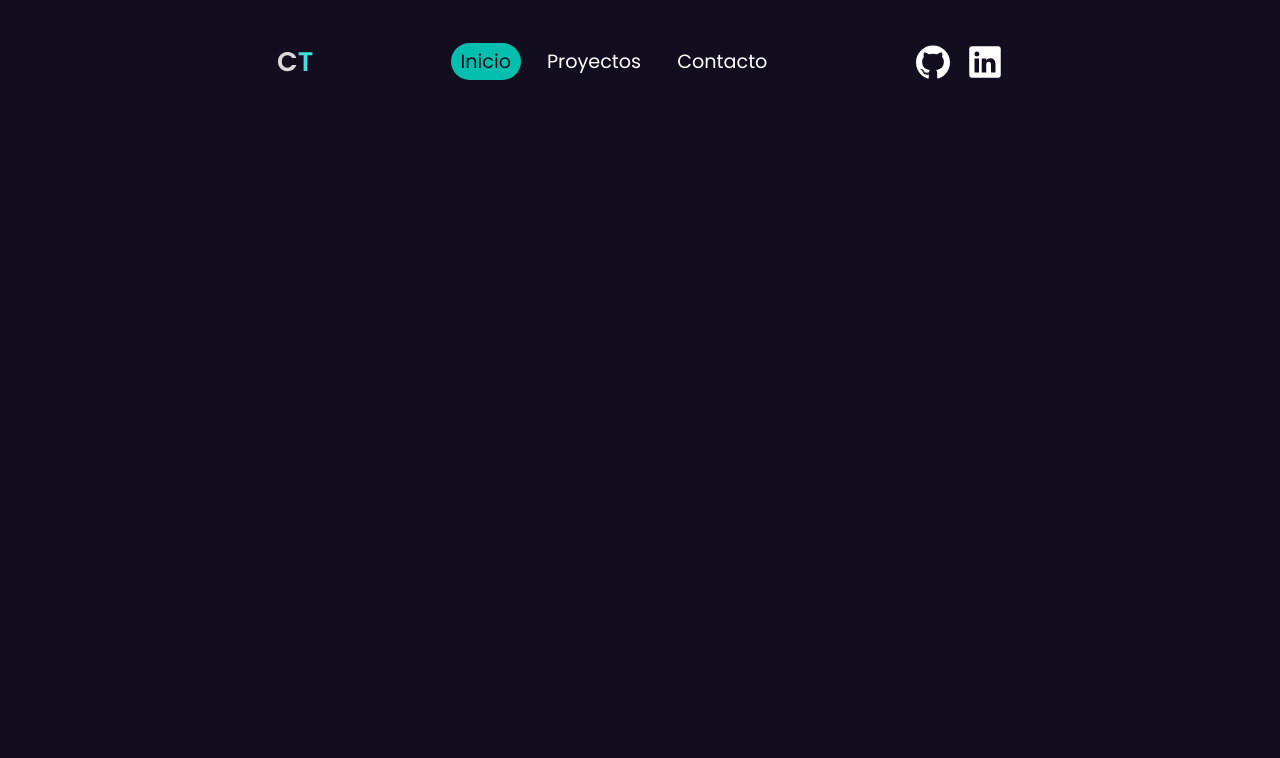
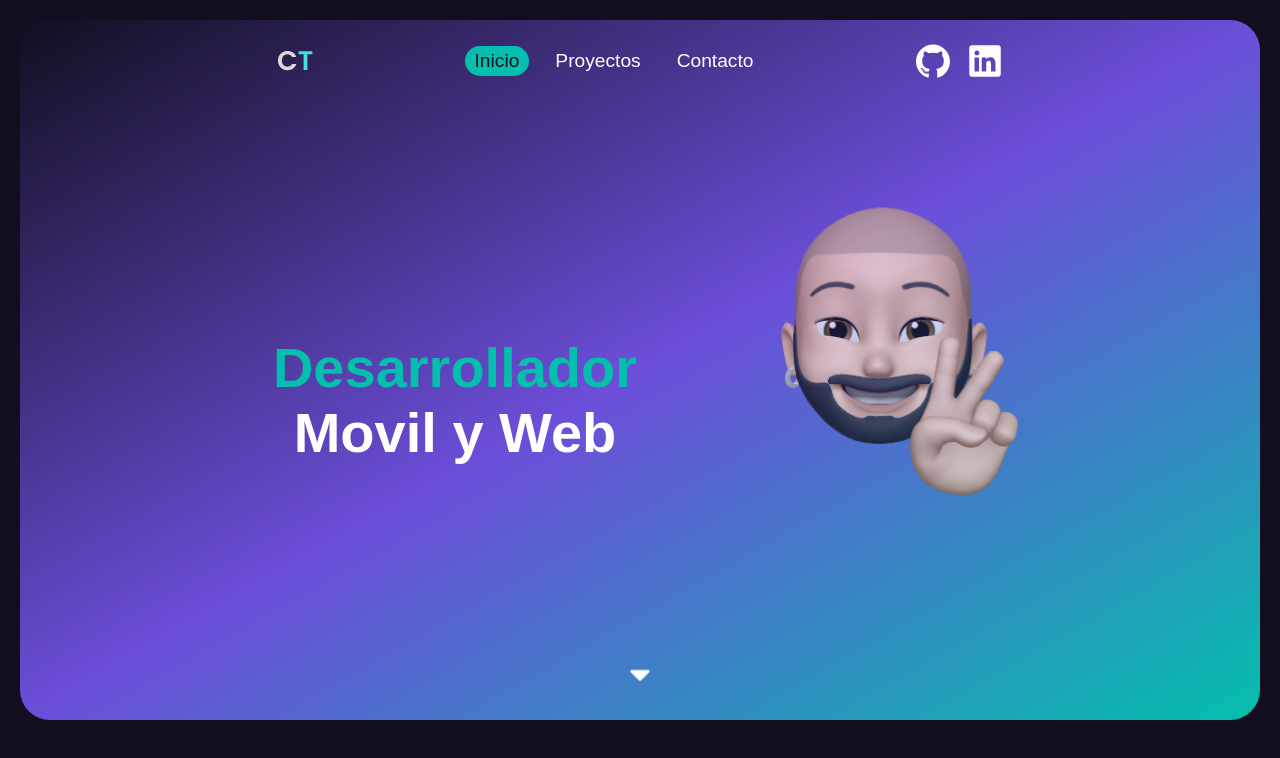
Before and after one commit to Cesart18/ctdev, an Astro site: page / in a window 1280 px wide. Built offline with nearby package versions, Linux system fonts and the light colour scheme; Astro itself is replaced by a stand-in of ours; a web font is replaced by a local one.

Commit message:
agregue el hero y lo optimice par web y mobile

```diff
--- a/package.json
+++ b/package.json
@@ -13,6 +13,7 @@
     "@astrojs/check": "^0.5.10",
     "@fontsource/poppins": "^5.0.13",
     "astro": "^4.5.12",
+    "typed.js": "^2.1.0",
     "typescript": "^5.4.3"
   }
 }
--- a/src/components/NavBar.astro
+++ b/src/components/NavBar.astro
@@ -45,6 +45,7 @@ import NavBarLinks from "./NavBarLinks.astro";
         margin: auto;
         z-index: 2000;
         max-width: 600px;
+        transition: all .5s ease-in-out;
     }
     .nav{
         display: flex;
@@ -60,7 +61,7 @@ import NavBarLinks from "./NavBarLinks.astro";
         display: none;
     }
     .navigation-m{
-        margin-top: 10px;
+
         display: flex;
         justify-content: center;
         align-items: center;
@@ -79,6 +80,7 @@ import NavBarLinks from "./NavBarLinks.astro";
     @media screen and (min-width: 768px) and (max-width: 1023px){
         nav{
             max-width: 680px;
+            top: 16px;
         }
     }
 
--- a/src/components/NavBarLinks.astro
+++ b/src/components/NavBarLinks.astro
@@ -22,8 +22,10 @@ const isActive = href === pathname || href === '/' + subpath?.[0];
         padding: 4px 10px;
 		border-radius: 20px;
 		transition: background-color .3s ease-in-out;
+		font-weight: 300;
 	}
 	a.active {
+		font-weight: 500;
 		color: var(--bg-color);
 		background-color: var(--primary);
 	}
--- a/src/pages/index.astro
+++ b/src/pages/index.astro
@@ -1,7 +1,9 @@
 ---
 import Layout from '../layouts/Layout.astro';
+import Hero from '../sections/Hero.astro';
 
 ---
 
 <Layout title="Welcome to Astro.">
+    <Hero/>
 </Layout>
--- /dev/null
+++ b/src/sections/Hero.astro
@@ -0,0 +1,155 @@
+---
+import { Image } from "astro:assets";
+
+
+---
+
+<section>
+
+        <div class="hero">
+            <div class="memoji">
+                <Image src={'/images/programador.png'} alt={'memoji'} width={200} height={200} loading={'eager'} />
+            </div>
+        <h1></h1>
+        </div>
+        <a href="#about" class="arrow">
+
+        </a>
+</section>
+<style>
+    section{
+        width: 100%;
+        box-sizing: border-box;
+        display: flex;
+        flex-direction: column;
+        align-items: center;
+        padding: 110px 20px 10px 20px;
+        border-radius: 30px;
+        background: linear-gradient(
+            to bottom right, var(--bg-color) ,var(--secondary), var(--primary)
+        );
+        gap: 100px;
+    }
+
+    .hero{
+        display: flex;
+        flex-direction: column;
+        align-items: center;
+        gap: 50px;
+    }
+
+    h1{
+        max-width: 220px;
+        /* line-height: 50px; */
+        text-align: center;
+        min-height: 100px;
+    }
+    img{
+        width: 100%;
+        animation: show-in 1s ease-in-out ;
+    }
+    .memoji{
+        width: 200px;
+        min-height: 260px;
+        height: 100%;
+    }
+    .arrow{
+        min-height: 50px;
+        animation: pulse 1s linear infinite;
+    }
+
+    @media (min-width: 768px) {
+        section{
+            padding: 180px 20px 10px 20px;
+            gap: 60px;
+        }
+        .hero{
+            flex-direction: row-reverse;
+            gap: 120px;
+        }
+        .memoji{
+            width: 250px;
+            min-height: 400px;
+        }
+        h1{
+            min-width: 400px;
+            max-width: 400px;
+        }
+        .arrow:hover{
+            filter: opacity(.8);
+        }
+    }
+    @keyframes show-in {
+        from{
+            scale: .2;
+            opacity: 0;
+        }
+
+        to{
+            scale: 1;
+            opacity: 1;
+        }
+
+    }
+    @keyframes slide-in {
+        from{
+            scale: .8;
+            opacity: 0;
+        }
+
+        to{
+            scale: 1;
+            opacity: 1;
+        }
+
+    }
+
+    @keyframes pulse {
+        0%{
+            scale: 1;
+        }
+        50%{
+            scale: 1.105;
+        }
+        100%{
+            scale: 1;
+        }
+    }
+
+    @keyframes arrow-up {
+        0%{
+            transform: translateY(-200px);
+            opacity: 0;
+        }
+        100%{
+            transform: translateY(0);
+            opacity: 1;
+        }
+    }
+
+</style>
+
+<script>
+    import Typed from 'typed.js';
+    const memoji = document.querySelector('.memoji');
+    const arrow = document.querySelector('.arrow');
+    const typed = new Typed('h1', {
+  strings: ['<span style="color:var(--primary)" >Desarrollador<span> <span style="color:white">Movil y Web<span>',],
+  typeSpeed: 80,
+  autoInsertCss: true,
+  showCursor: false
+});
+
+
+    typed.stop();
+    setTimeout( () => typed.start() , 1000);
+
+    setTimeout( () => {
+        memoji!.innerHTML = `<img src='/images/peace.png' alt='memoji' width='200px' height='200px' loading='eager' style="animation: slide-in 2s ease-in-out; width: 100%" >`;
+    },4200 )
+
+    setTimeout(() => {
+        arrow!.innerHTML = `<img src='/icons/arrow-down.svg' alt='arrow down' width='30px' height='30px' loading='eager' style="animation: arrow-up 1s ease-in-out" >`
+    }, 4300)
+
+</script>
--- a/src/style/global.css
+++ b/src/style/global.css
@@ -1,3 +1,52 @@
+@font-face {
+    font-family: 'Poppins';
+    font-style: normal;
+    font-display: auto;
+    font-weight: 300;
+    src: url(https://cdn.jsdelivr.net/fontsource/fonts/poppins@latest/latin-300-normal.woff2) format('woff2'), url(https://cdn.jsdelivr.net/fontsource/fonts/poppins@latest/latin-300-normal.woff) format('woff');
+    unicode-range: U+0000-00FF,U+0131,U+0152-0153,U+02BB-02BC,U+02C6,U+02DA,U+02DC,U+0304,U+0308,U+0329,U+2000-206F,U+2074,U+20AC,U+2122,U+2191,U+2193,U+2212,U+2215,U+FEFF,U+FFFD;
+  }
+
+
+  @font-face {
+    font-family: 'Poppins';
+    font-style: normal;
+    font-display: auto;
+    font-weight: 400;
+    src: url(https://cdn.jsdelivr.net/fontsource/fonts/poppins@latest/latin-400-normal.woff2) format('woff2'), url(https://cdn.jsdelivr.net/fontsource/fonts/poppins@latest/latin-400-normal.woff) format('woff');
+    unicode-range: U+0000-00FF,U+0131,U+0152-0153,U+02BB-02BC,U+02C6,U+02DA,U+02DC,U+0304,U+0308,U+0329,U+2000-206F,U+2074,U+20AC,U+2122,U+2191,U+2193,U+2212,U+2215,U+FEFF,U+FFFD;
+  }
+
+
+  @font-face {
+    font-family: 'Poppins';
+    font-style: normal;
+    font-display: auto;
+    font-weight: 500;
+    src: url(https://cdn.jsdelivr.net/fontsource/fonts/poppins@latest/latin-500-normal.woff2) format('woff2'), url(https://cdn.jsdelivr.net/fontsource/fonts/poppins@latest/latin-500-normal.woff) format('woff');
+    unicode-range: U+0000-00FF,U+0131,U+0152-0153,U+02BB-02BC,U+02C6,U+02DA,U+02DC,U+0304,U+0308,U+0329,U+2000-206F,U+2074,U+20AC,U+2122,U+2191,U+2193,U+2212,U+2215,U+FEFF,U+FFFD;
+  }
+
+
+  @font-face {
+    font-family: 'Poppins';
+    font-style: normal;
+    font-display: auto;
+    font-weight: 600;
+    src: url(https://cdn.jsdelivr.net/fontsource/fonts/poppins@latest/latin-600-normal.woff2) format('woff2'), url(https://cdn.jsdelivr.net/fontsource/fonts/poppins@latest/latin-600-normal.woff) format('woff');
+    unicode-range: U+0000-00FF,U+0131,U+0152-0153,U+02BB-02BC,U+02C6,U+02DA,U+02DC,U+0304,U+0308,U+0329,U+2000-206F,U+2074,U+20AC,U+2122,U+2191,U+2193,U+2212,U+2215,U+FEFF,U+FFFD;
+  }
+
+
+  @font-face {
+    font-family: 'Poppins';
+    font-style: normal;
+    font-display: auto;
+    font-weight: 700;
+    src: url(https://cdn.jsdelivr.net/fontsource/fonts/poppins@latest/latin-700-normal.woff2) format('woff2'), url(https://cdn.jsdelivr.net/fontsource/fonts/poppins@latest/latin-700-normal.woff) format('woff');
+    unicode-range: U+0000-00FF,U+0131,U+0152-0153,U+02BB-02BC,U+02C6,U+02DA,U+02DC,U+0304,U+0308,U+0329,U+2000-206F,U+2074,U+20AC,U+2122,U+2191,U+2193,U+2212,U+2215,U+FEFF,U+FFFD;
+  }
+
 :root{
     --primary: #04BFAD;
     --secondary: #6C4ED9;
@@ -20,12 +69,18 @@ body{
     background-color: var(--bg-color);
     font-family: 'Poppins', sans-serif;
     padding: 14px;
+    color: var(--text-color);
 }
 img{
     height: auto;
 }
 
 /* fontsizes */
+
+h1{
+    font-size: 2rem;
+    /* font-weight: 700; */
+}
 
 a{
     font-size: 1rem;
@@ -36,6 +91,9 @@ a{
     body{
         padding: 20px;
     }
+    h1{
+      font-size: 3.5rem;
+    }
     a{
         font-size: 1.2rem;
     }
```
Also changed, not shown: public/icons/arrow-down.svg (added), 1 other file.
